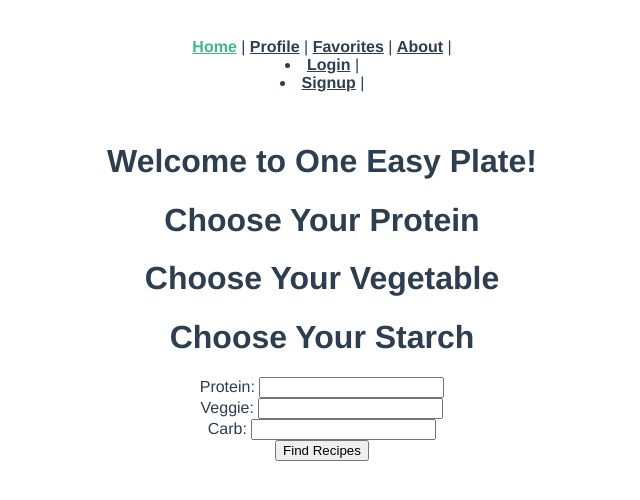
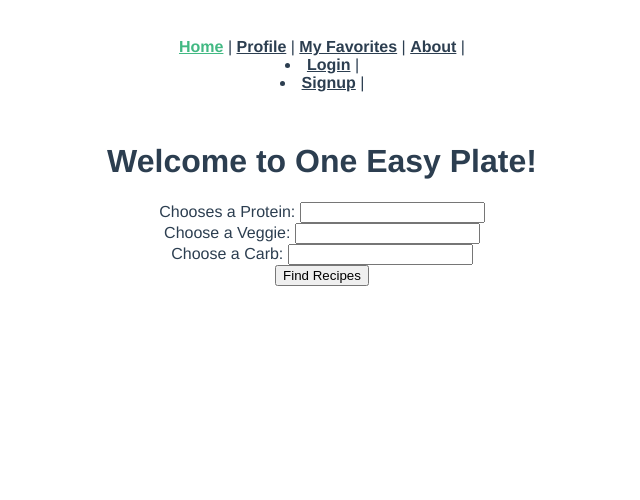
Before and after one commit to andrewfillmore/one-easy-plate-vue, a Vue app: page / in a window 1280 px wide. Shown: the top 500 px of the page, without its empty margins (318-958 px from the left). Built offline with nearby package versions, Linux system fonts and the light colour scheme.

Commit message:
Adds favorites index, still can't view image or route to recipe show.

```diff
--- a/src/App.vue
+++ b/src/App.vue
@@ -5,7 +5,7 @@
 
       <router-link to="/profile">Profile</router-link> |
 
-      <router-link to="/favorites">Favorites</router-link> |
+      <router-link to="/favorites">My Favorites</router-link> |
 
       <router-link to="/about">About</router-link> |
 
--- a/src/router/index.js
+++ b/src/router/index.js
@@ -5,7 +5,7 @@ import Profile from "../views/Profile.vue";
 import Signup from "../views/Signup.vue";
 import Login from "../views/Login.vue";
 import Logout from "../views/Logout.vue";
-import Favorites from "../views/Favorites.vue";
+import FavoritesIndex from "../views/FavoritesIndex.vue";
 import RecipesShow from "../views/Recipes/Show.vue";
 Vue.use(VueRouter);
 
@@ -37,8 +37,8 @@ const routes = [
   },
   {
     path: "/favorites",
-    name: "favorites",
-    component: Favorites,
+    name: "favorites-index",
+    component: FavoritesIndex,
   },
   {
     path: "/recipes/:id",
--- a/src/views/Favorites.vue
+++ /dev/null
@@ -1,40 +0,0 @@
-<template>
-  <div class="favorites">
-    <div v-for="favorite in favorites" v-bind:key="favorite.id">
-      <h2>{{ favorite.title }}</h2>
-      <!-- <img :src="recipe.image" alt="" /> -->
-    </div>
-
-    <router-link :to="`/recipes/${recipe.id}`">Go to Recipe</router-link>
-    <span v-if="$parent.getRecipeId() == recipe.id">
-      <button v-on:click="destroyRecipe()">Delete Recipe</button>
-    </span>
-  </div>
-</template>
-
-<script>
-import axios from "axios";
-export default {
-  data: function () {
-    return {
-      favorites: [],
-    };
-  },
-  created: function () {
-    axios.get("/favorites").then((response) => {
-      console.log("Favorites Array", response.data);
-      this.favorites = response.data;
-    });
-  },
-  methods: {
-    destroyRecipe: function () {
-      if (confirm("Are you sure you want to delete this Recipe?")) {
-        axios.delete(`/recipes/${this.recipe.id}`).then((response) => {
-          console.log(response.data);
-          this.$router.push("/");
-        });
-      }
-    },
-  },
-};
-</script>
--- /dev/null
+++ b/src/views/FavoritesIndex.vue
@@ -0,0 +1,43 @@
+<template>
+  <div class="favorites-index">
+    <div v-for="favorite in favorites" v-bind:key="favorite.id">
+      <h2>{{ favorite.title }}</h2>
+      <img :src="favorite.image" alt="" />
+      <p>{{ favorite.comments }}</p>
+      <button v-on:click="showFavorite(favorite)">Go to Recipe</button>
+      <button v-on:click="destroyFavorite(favorite)">Delete Recipe</button>
+    </div>
+  </div>
+</template>
+
+<script>
+import axios from "axios";
+export default {
+  data: function () {
+    return {
+      favorites: [],
+    };
+  },
+  created: function () {
+    axios.get("/favorites").then((response) => {
+      console.log("Favorites Array", response.data);
+      this.favorites = response.data;
+    });
+  },
+  methods: {
+    showFavorite: function () {
+      this.$router.push("/favorites/${favorite.id}");
+    },
+    destroyFavorite: function (favorite) {
+      if (confirm("Are you sure you want to delete this Recipe?")) {
+        axios
+          .delete(`/favorites/${this.favorite.id}`, favorite)
+          .then((response) => {
+            console.log(response.data);
+            this.$router.push("/");
+          });
+      }
+    },
+  },
+};
+</script>
--- a/src/views/Home.vue
+++ b/src/views/Home.vue
@@ -1,22 +1,20 @@
 <template>
   <div class="home">
     <h1>{{ message }}</h1>
-    <h1>Choose Your Protein</h1>
-    <h1>Choose Your Vegetable</h1>
-    <h1>Choose Your Starch</h1>
+
     <form v-on:submit.prevent="findRecipes()">
       <label>
-        Protein:
+        Chooses a Protein:
         <input type="text" v-model="protein" />
       </label>
       <br />
       <label>
-        Veggie:
+        Choose a Veggie:
         <input type="text" v-model="veggie" />
       </label>
       <br />
       <label>
-        Carb:
+        Choose a Carb:
         <input type="text" v-model="carb" />
       </label>
 
```
